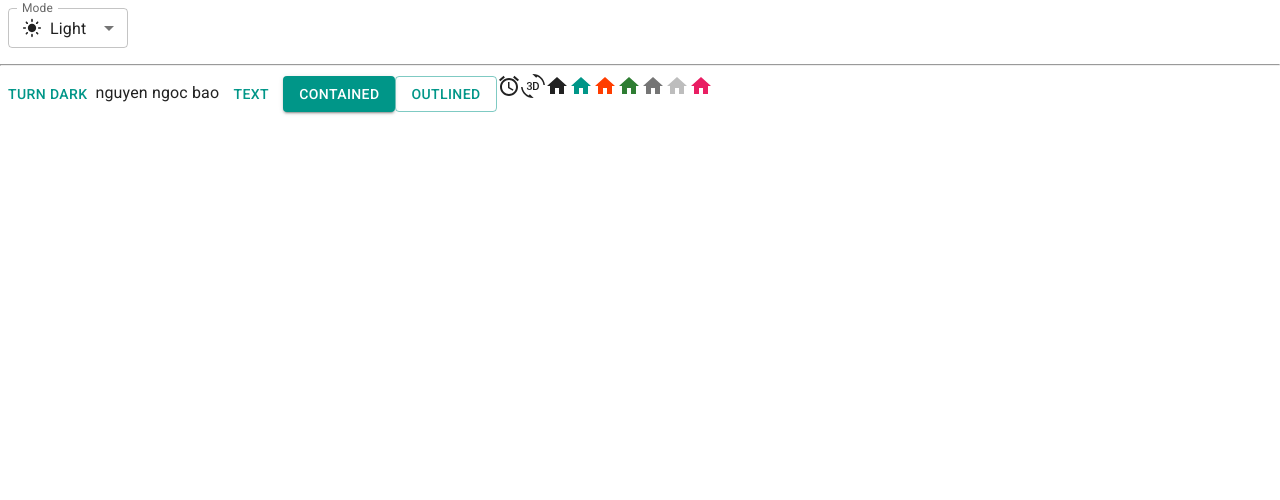
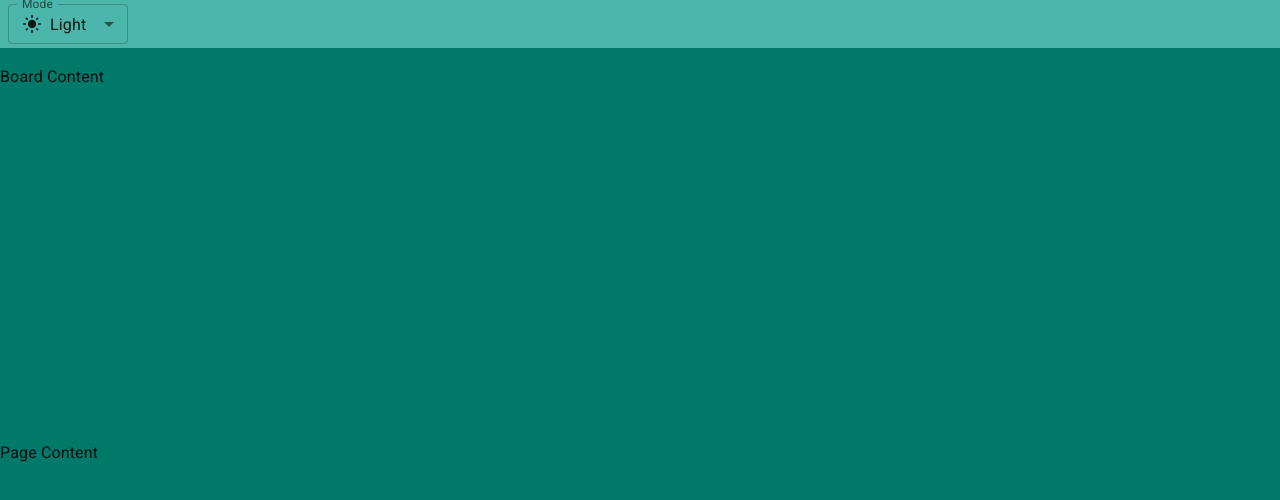
Before and after one commit to NguyenNgocBaoITITIU19084/Trello-Web-Clone, a React (Vite) app: page / in a window 1280 px wide. Shown: the top 500 px of the page. Built offline with nearby package versions, Linux system fonts and the light colour scheme.

Commit message:
basic layout

```diff
--- a/index.html
+++ b/index.html
@@ -4,7 +4,7 @@
     <meta charset="UTF-8" />
     <link rel="icon" type="image/svg+xml" href="/vite.svg" />
     <meta name="viewport" content="width=device-width, initial-scale=1.0" />
-    <title>Vite + React</title>
+    <title>Trello MERN Stack Clone</title>
 
     <link rel="preconnect" href="https://fonts.googleapis.com" />
     <link rel="preconnect" href="https://fonts.gstatic.com" crossorigin />
--- a/src/App.jsx
+++ b/src/App.jsx
@@ -1,18 +1,13 @@
-import Button from '@mui/material/Button'
-import AccessAlarmIcon from '@mui/icons-material/AccessAlarm'
-import ThreeDRotation from '@mui/icons-material/ThreeDRotation'
-import HomeIcon from '@mui/icons-material/Home'
-import { pink } from '@mui/material/colors'
 import { useColorScheme } from '@mui/material/styles'
-
-import InputLabel from '@mui/material/InputLabel';
-import MenuItem from '@mui/material/MenuItem';
-import FormControl from '@mui/material/FormControl';
-import Select from '@mui/material/Select';
+import InputLabel from '@mui/material/InputLabel'
+import MenuItem from '@mui/material/MenuItem'
+import FormControl from '@mui/material/FormControl'
+import Select from '@mui/material/Select'
 import LightModeIcon from '@mui/icons-material/LightMode'
 import DarkModeOutlinedIcon from '@mui/icons-material/DarkModeOutlined'
 import SettingsBrightnessIcon from '@mui/icons-material/SettingsBrightness'
-import { Box } from '@mui/material'
+import Box from '@mui/material/Box'
+import Container from '@mui/material/Container'
 
 function SelectMode() {
   const { mode, setMode } = useColorScheme()
@@ -20,7 +15,7 @@
   const handleChange = (event) => {
     const selectedMode = event.target.value
     setMode(selectedMode)
-  };
+  }
 
   return (
     <FormControl sx={{ m: 1, minWidth: 120 }} size="small">
@@ -38,54 +33,51 @@
           </div>
         </MenuItem>
         <MenuItem value="dark">
-          <Box sx={{display: 'flex', alignItems: 'center', gap: 1 }}>
+          <Box sx={{ display: 'flex', alignItems: 'center', gap: 1 }}>
             <DarkModeOutlinedIcon fontSize='small' /> Dark
           </Box>
         </MenuItem>
         <MenuItem value="system">
-          <Box sx={{display: 'flex', alignItems: 'center', gap: 1 }}>
+          <Box sx={{ display: 'flex', alignItems: 'center', gap: 1 }}>
             <SettingsBrightnessIcon fontSize='small' /> System
           </Box>
         </MenuItem>
       </Select>
     </FormControl>
-  );
-}
-
-
-function ModeToggle() {
-  const { mode, setMode } = useColorScheme()
-  return (
-    <Button
-      onClick={() => {
-        setMode(mode === 'light' ? 'dark' : 'light');
-      }}
-    >
-      {mode === 'light' ? 'Turn dark' : 'Turn light'}
-    </Button>
   )
 }
 
 function App() {
   return (
-    <>
-      <SelectMode />
-      <hr />
-      <ModeToggle />
-      nguyen ngoc bao
-      <Button variant="text">Text</Button>
-      <Button variant="contained">Contained</Button>
-      <Button variant="outlined">Outlined</Button>
-      <AccessAlarmIcon />
-      <ThreeDRotation />
-      <HomeIcon />
-      <HomeIcon color="primary" />
-      <HomeIcon color="secondary" />
-      <HomeIcon color="success" />
-      <HomeIcon color="action" />
-      <HomeIcon color="disabled" />
-      <HomeIcon sx={{ color: pink[500] }} />
-    </>
+    <Container disableGutters maxWidth={false} sx={{ height: '100vh' }}>
+      <Box sx={{
+        height: (theme) => theme.trello.appBarHeight,
+        width: 'full',
+        backgroundColor: 'primary.light',
+        display: 'flex',
+        alignItems: 'center'
+      }}>
+        <SelectMode />
+      </Box>
+      <Box sx={{
+        height: (theme) => theme.trello.boardBarHeight,
+        width: 'full',
+        backgroundColor: 'primary.dark',
+        display: 'flex',
+        alignItems: 'center'
+      }}>
+        Board Content
+      </Box>
+      <Box sx={{
+        height: (theme) => `calc(100vh - ${theme.trello.appBarHeight} - ${theme.trello.boardBarHeight})`,
+        width: 'full',
+        backgroundColor: 'primary.dark',
+        display: 'flex',
+        alignItems: 'center'
+      }}>
+        Page Content
+      </Box>
+    </Container>
   )
 }
 
--- a/src/theme.js
+++ b/src/theme.js
@@ -1,8 +1,12 @@
-import { cyan, deepOrange, orange, teal} from '@mui/material/colors'
+import { cyan, deepOrange, orange, teal } from '@mui/material/colors'
 import { experimental_extendTheme as extendTheme } from '@mui/material/styles'
 
 // Create a theme instance.
 const theme = extendTheme({
+  trello: {
+    appBarHeight: '48px',
+    boardBarHeight: '58px'
+  },
   colorSchemes: {
     light: {
       palette: {
```
